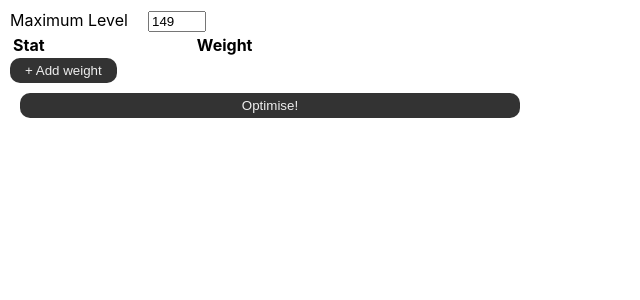
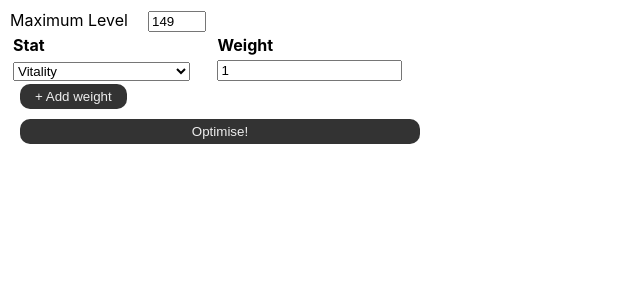
Before and after one commit to corwinkuiper/dofus_set, a React (Create React App) app in the folder web/: page / in a window 1280 px wide. Shown: the top 300 px of the page, without its empty margins (0-640 px from the left). Built offline with nearby package versions, Linux system fonts and the light colour scheme.

Commit message:
Further prettifying

```diff
--- a/web/src/App.css
+++ b/web/src/App.css
@@ -48,8 +48,8 @@
 
 .weights-container {
     padding: 10px;
-    max-width: 500px;
-    min-width: 400px;
+    width: 420px;
+    max-width: 420px;
 }
 
 .app-weights {
@@ -75,7 +75,6 @@
 }
 
 button {
-    display: inline-block;
     background-color: #333;
     color: #eee;
     border-radius: 10px;
@@ -94,5 +93,9 @@ button:hover {
 
 .optimise-button {
     margin: 10px;
-    width: 100%;
+    width: calc(100% - 20px);
 }
+
+.add-weight-button {
+    margin-left: 10px;
+}
--- a/web/src/WeightsSelector.tsx
+++ b/web/src/WeightsSelector.tsx
@@ -74,7 +74,14 @@ export class WeightsState {
   public readonly weights: WeightOption[]
 
   constructor(weights: WeightOption[]) {
-    this.weights = weights
+    if (weights.length === 0) {
+      this.weights = [{
+        weightValue: 1,
+        statId: 0,
+      }]
+    } else {
+      this.weights = weights
+    }
 
     this.weightOptionChange = this.weightOptionChange.bind(this)
     this.addWeightOption = this.addWeightOption.bind(this)
@@ -160,7 +167,7 @@ export class WeightsSelector extends React.Component<{ weights: WeightsState, up
             }
           </tbody>
         </table>
-        <button onClick={this.addWeightOption}>+ Add weight</button>
+        <button onClick={this.addWeightOption} className="add-weight-button">+ Add weight</button>
       </div>
     )
   }
```
